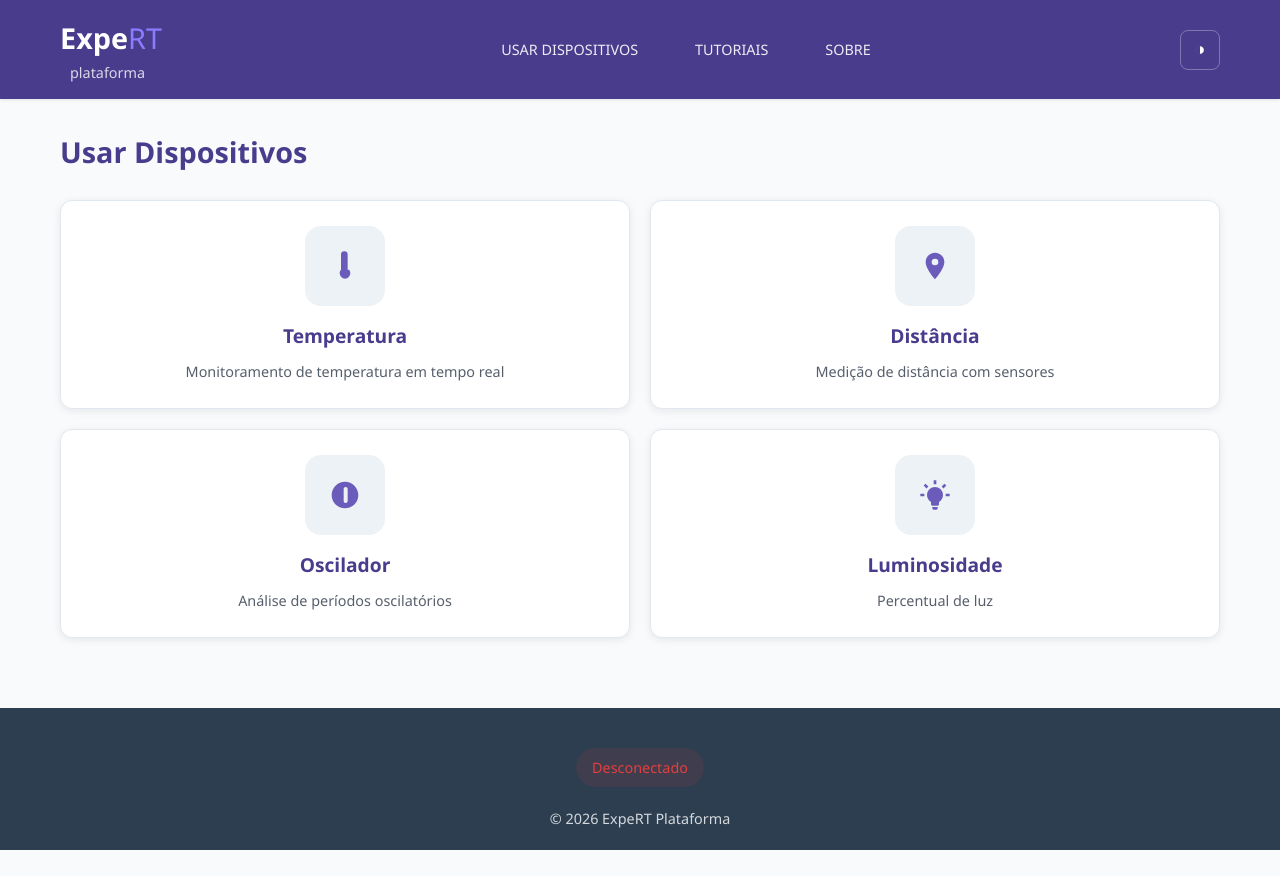
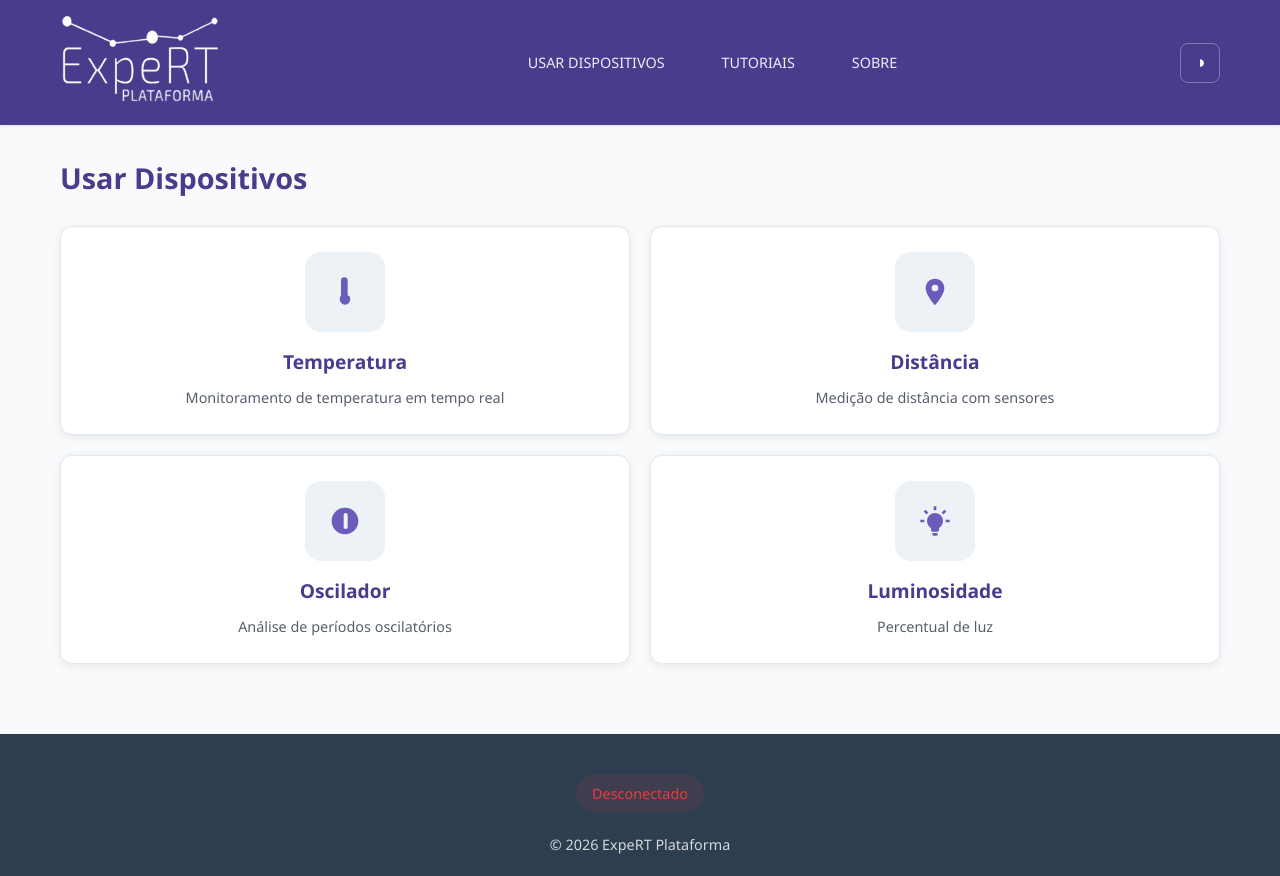
Before and after one commit to bs-laurao/plataforma-expert, a website: page public/index.html in a window 1280 px wide. Before the commit the page ends 850 px from the top, so only its background shows below. Drawn offline with nearby package versions, Linux system fonts and the light colour scheme.

Commit message:
adicionando logo

```diff
--- a/public/index.html
+++ b/public/index.html
@@ -16,8 +16,8 @@
             <div class="header-content">
                 <!-- Logo -->
                 <div class="logo">
-                    <h1>Expe<span>RT</span></h1>
-                    <p>plataforma</p>
+                    <img src="imagem/logo.png.png" alt="Logo ExpeRT" class="logo-image" />
+
                 </div>
                 <!-- Menu de navegação -->
                 <nav>
--- a/public/style.css
+++ b/public/style.css
@@ -95,21 +95,11 @@ header {
     width: 100%;
 }
 
-.logo h1 {
-    font-size: 1.8rem;
-    font-weight: 700;
-    color: white;
-    margin-right: 5px;
-}
-.logo span {
-    font-size: 1.8rem;
-    font-weight: 300;
-    color: #8a7cff;
-}
-.logo p {
-    font-size: 0.9rem;
-    color: rgba(255,255,255,0.8);
-    margin-left: 10px;
+
+.logo-image {
+    width: 160px;
+    height: auto;
+    object-fit: contain;
 }
 
 /* Menu de navegação */
```
Also changed, not shown: public/imagem/logo.png.png (added).
